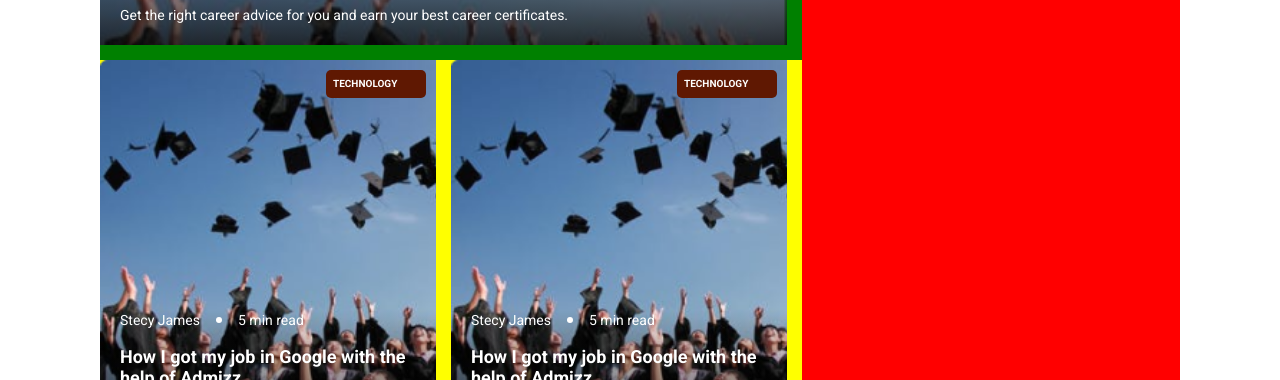
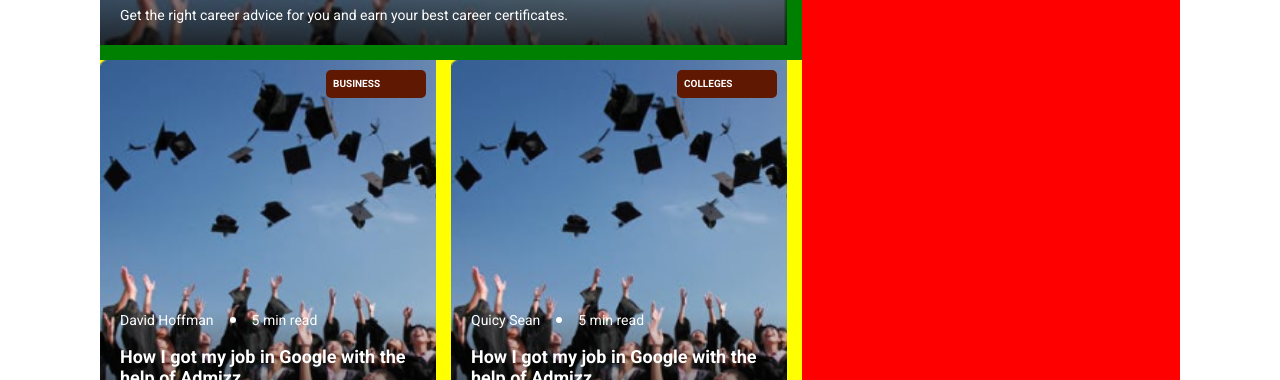
Before and after one commit to sthasadin/admizz-demo, a Next.js app: page /bloglist in a window 1280 px wide. Shown: the part 960-1340 px from the top of the page. Built offline with nearby package versions, Linux system fonts and the light colour scheme.

Commit message:
addded props to Singleblogcard

```diff
--- a/components/BlogListMember/index.tsx
+++ b/components/BlogListMember/index.tsx
@@ -6,14 +6,32 @@ const BlogListMember = () => {
     <div className="blog-list-member">
       <div className="blog-list-member__highlightPost">
         <div className="blog-list-member__topPost">
-          <SingleBlogCard />
+          <SingleBlogCard
+            type="Technology"
+            auther="Stecy James"
+            time="5 min read"
+            title="How I got my job in Google with the help of Admizz"
+            desc="Get the right career advice for you and earn your best career certificates."
+          />
         </div>
         <div className="blog-list-member__secondaryPostContainer">
           <div className="blog-list-member__secondaryPost">
-          <SingleBlogCard />
+            <SingleBlogCard
+              type="Business"
+              auther="David Hoffman"
+              time="5 min read"
+              title="How I got my job in Google with the help of Admizz"
+              desc="Get the right career advice for you and earn your best career certificates."
+            />
           </div>
           <div className="blog-list-member__secondaryPost">
-          <SingleBlogCard />
+            <SingleBlogCard
+              type="Colleges"
+              auther="Quicy Sean"
+              time="5 min read"
+              title="How I got my job in Google with the help of Admizz"
+              desc="Get the right career advice for you and earn your best career certificates."
+            />
           </div>
         </div>
       </div>
--- a/components/SingleBlogCard/index.tsx
+++ b/components/SingleBlogCard/index.tsx
@@ -1,25 +1,24 @@
 import React from "react";
 
-const SingleBlogCard = () => {
+const SingleBlogCard = (props: any) => {
   return (
     <div className="single-blog-card">
       <div className="single-blog-card__memberPost">
         <div className="single-blog-card__inner">
           <div className="single-blog-card__catagoryContainer">
-            <div className="single-blog-card__category">technology</div>
+            <div className="single-blog-card__category">{props.type}</div>
           </div>
           <div className="single-blog-card__details">
             <div className="blogCard__meta">
-              <div className="blogCard__author">Stecy James</div>
-              <div className="blogCard__time">5 min read</div>
+              <div className="blogCard__author">{props.auther}</div>
+              <div className="blogCard__time">{props.time}</div>
             </div>
             <div className="blogCard__title">
-              How I got my job in Google with the help of Admizz
-              </div>
+              {props.title}
+            </div>
             <div className="blogCard__desc">
-              Get the right career advice for you and earn your best career
-              certificates.
-              </div>
+              {props.desc}
+            </div>
           </div>
         </div>
       </div>
```
